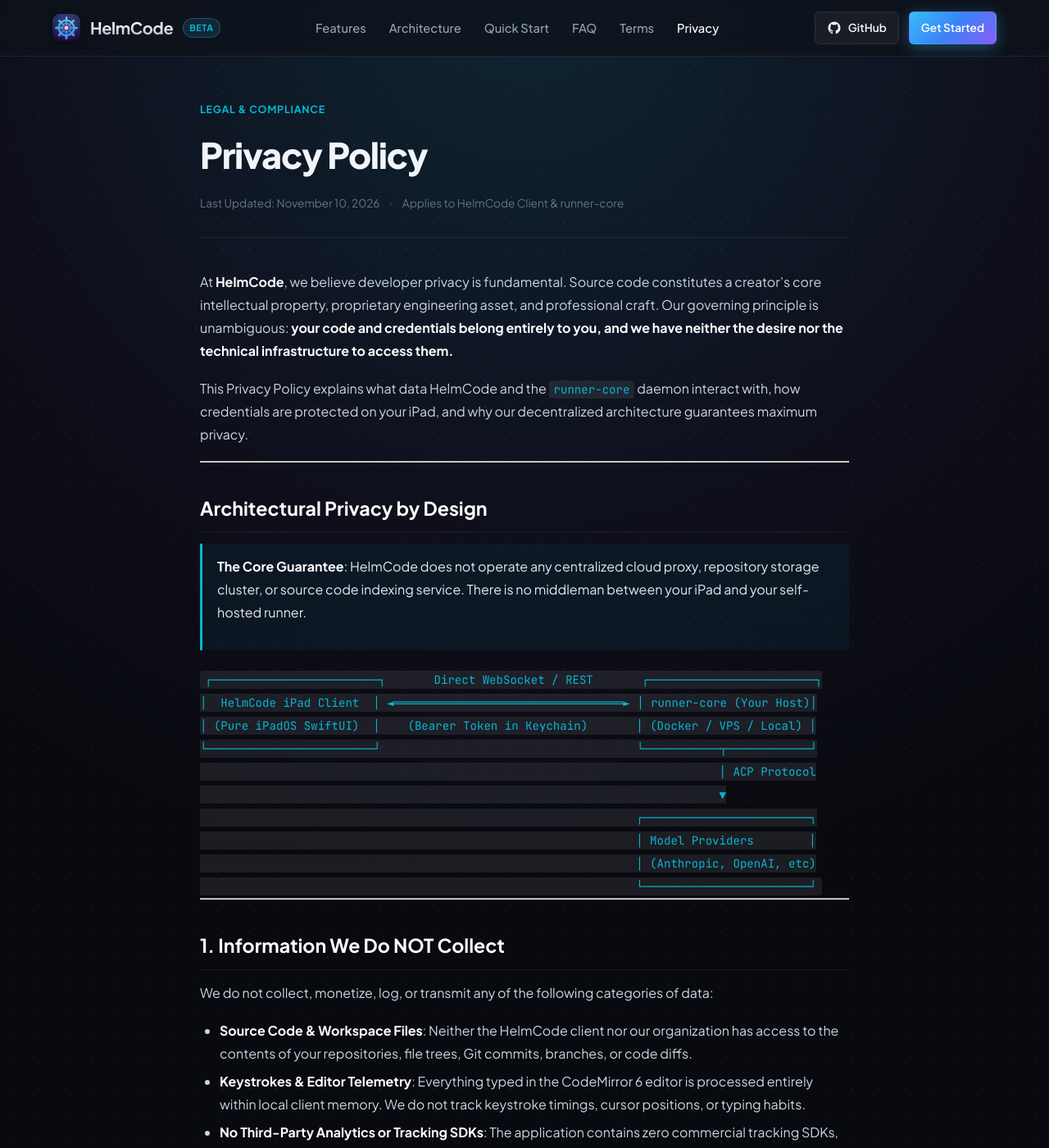
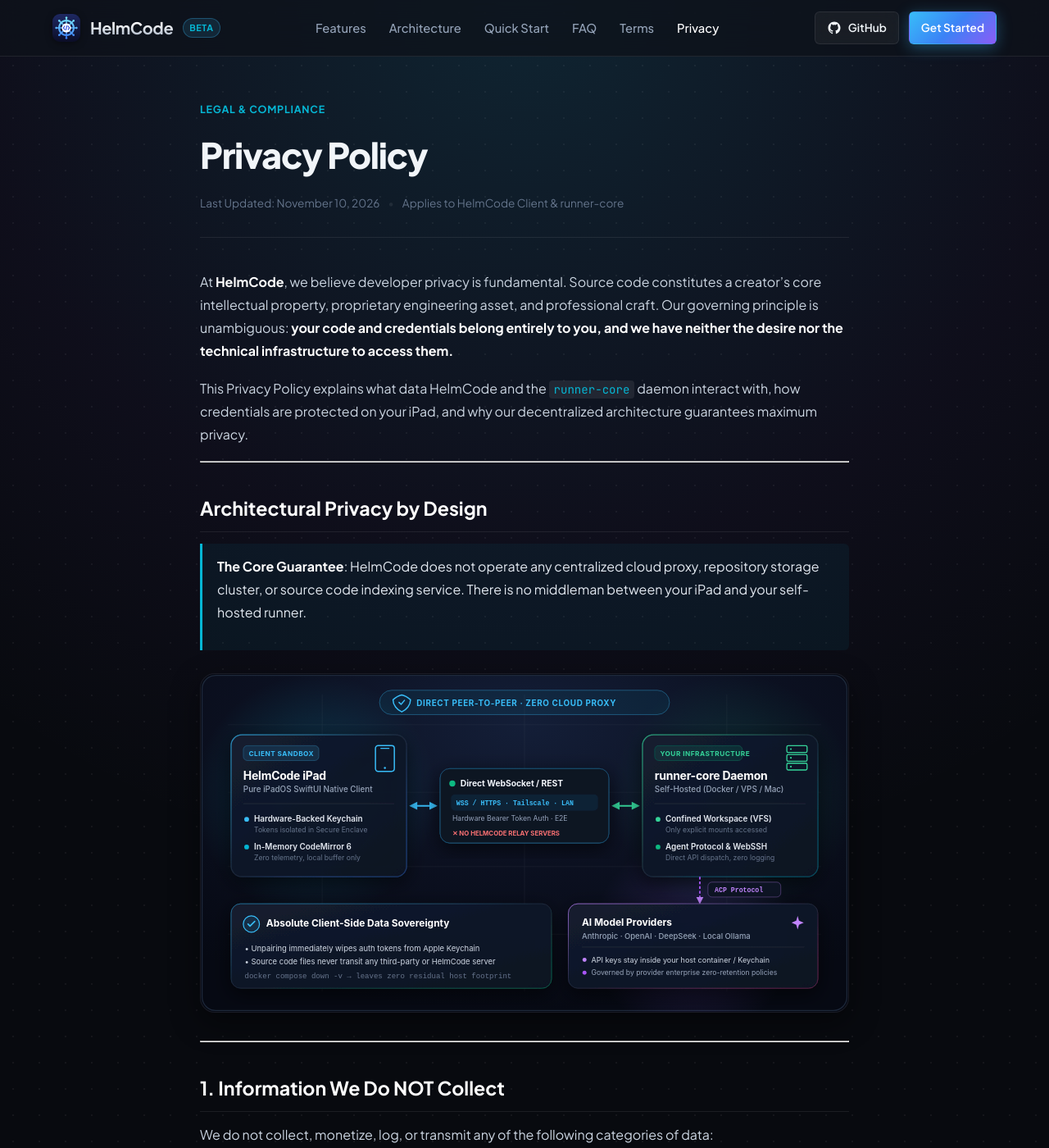
Before and after one commit to helmcode-app/helmcode-app.github.io, a Jekyll site: the page built from privacy.md, in a window 1280 px wide and 1400 px high. Shown: the whole window at 82% size. Built offline with Jekyll 4.4.1, drawn with Linux system fonts in a browser that asks for light colours.

Commit message:
Update app icon and privacy architecture diagram.
Replace the privacy page ASCII diagram with a responsive SVG and refresh the site icon assets, including a square variant for GitHub.

````diff
--- a/assets/css/style.css
+++ b/assets/css/style.css
@@ -1406,6 +1406,27 @@ img {
   color: var(--accent-cyan);
 }
 
+.architecture-diagram-wrapper {
+  margin: 28px 0 34px;
+  border-radius: var(--radius-lg);
+  overflow: hidden;
+  border: 1px solid var(--border-subtle);
+  background: #060913;
+  box-shadow: 0 12px 36px rgba(0, 0, 0, 0.45);
+  transition: border-color 0.2s ease, box-shadow 0.2s ease;
+}
+
+.architecture-diagram-wrapper:hover {
+  border-color: rgba(56, 189, 248, 0.28);
+  box-shadow: 0 16px 48px rgba(0, 0, 0, 0.6), 0 0 35px rgba(56, 189, 248, 0.12);
+}
+
+.architecture-diagram-img {
+  display: block;
+  width: 100%;
+  height: auto;
+}
+
 /* --------------------------------------------------------------------------
    Animations & Keyframes
    -------------------------------------------------------------------------- */
--- a/privacy.md
+++ b/privacy.md
@@ -16,18 +16,9 @@ This Privacy Policy explains what data HelmCode and the `runner-core` daemon int
 
 > **The Core Guarantee**: HelmCode does not operate any centralized cloud proxy, repository storage cluster, or source code indexing service. There is no middleman between your iPad and your self-hosted runner.
 
-```
-┌────────────────────────┐       Direct WebSocket / REST       ┌────────────────────────┐
-│  HelmCode iPad Client  │ ◄═════════════════════════════════► │ runner-core (Your Host)│
-│ (Pure iPadOS SwiftUI)  │    (Bearer Token in Keychain)       │ (Docker / VPS / Local) │
-└────────────────────────┘                                     └───────────┬────────────┘
-                                                                           │ ACP Protocol
-                                                                           ▼
-                                                               ┌────────────────────────┐
-                                                               │ Model Providers        │
-                                                               │ (Anthropic, OpenAI, etc)
-                                                               └────────────────────────┘
-```
+<div class="architecture-diagram-wrapper">
+  <img src="{{ '/assets/images/privacy-architecture.svg' | relative_url }}" alt="HelmCode Architectural Privacy by Design" class="architecture-diagram-img" width="960" height="500" loading="eager">
+</div>
 
 ---
 
````
Also changed, not shown: assets/images/icon-square.png (added), assets/images/icon.png, assets/images/privacy-architecture.png (added), assets/images/privacy-architecture.svg (added).
